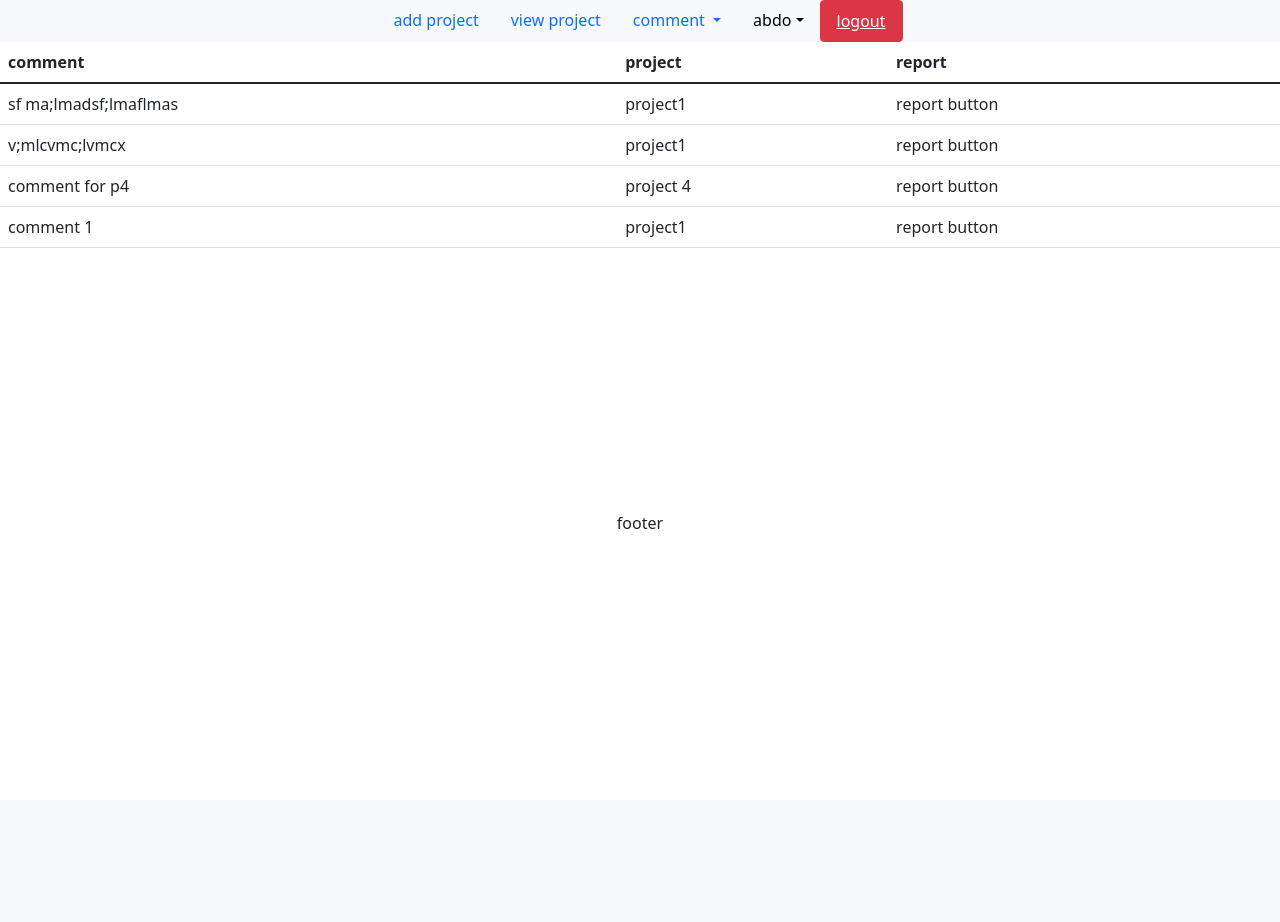
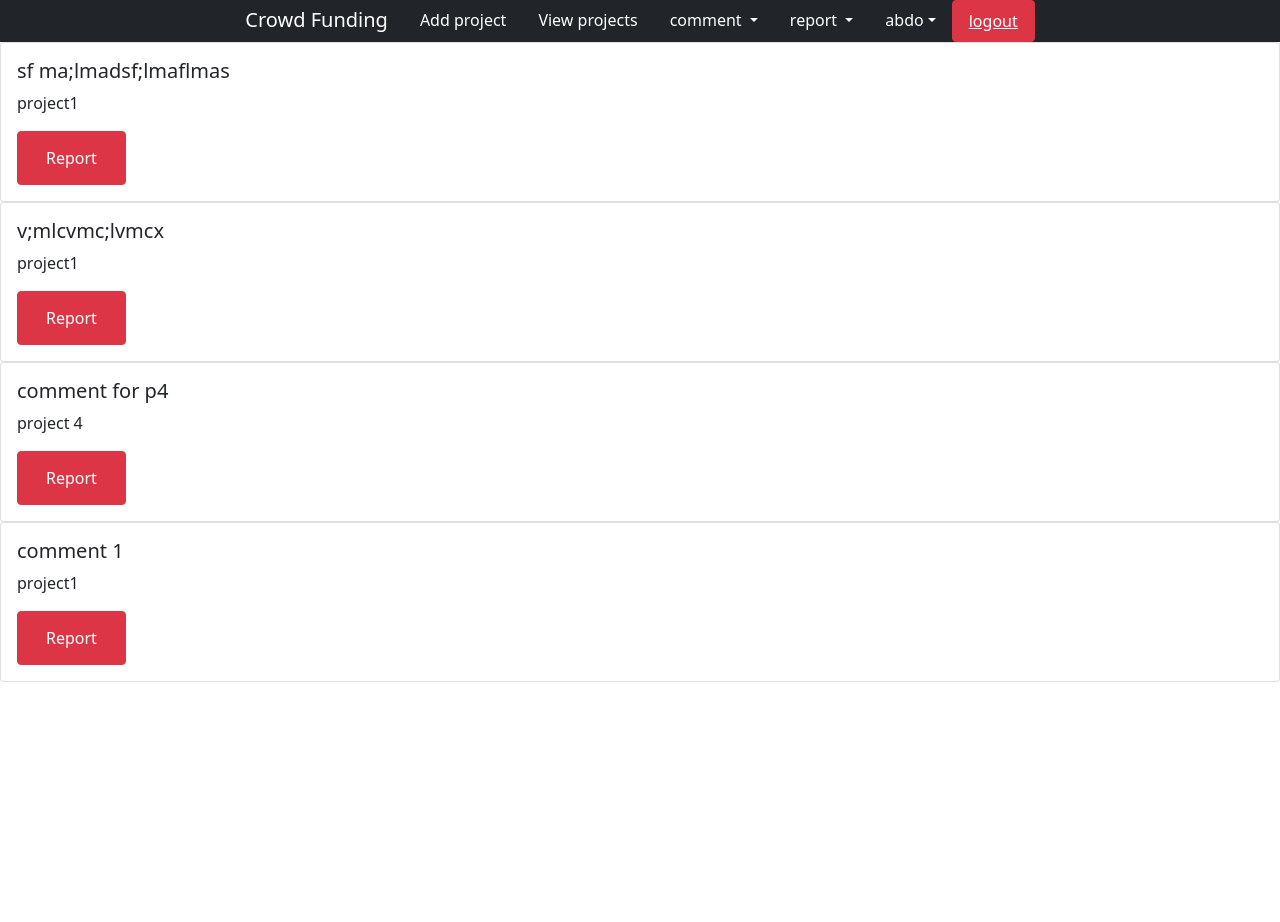
Before and after one commit to abdelrahman35/Django-project, a Django app: a page that uses templates/base.html in a window 1280 px wide. Shown: the top 922 px of the page. Before the commit the page ends 529 px from the top, so only its background shows below. Run offline with Django 3.2, Linux system fonts and the light colour scheme; a user stored in the database is signed in; data comes from the database, SQL or seed files in the repository; both versions use the stored data as it was after the commit; some libraries are stand-ins or nearby versions.

Commit message:
add reports and handle design

```diff
--- a/crowdFund/settings.py
+++ b/crowdFund/settings.py
@@ -126,3 +126,5 @@ STATIC_URL = '/static/'
 # https://docs.djangoproject.com/en/3.2/ref/settings/#default-auto-field
 
 DEFAULT_AUTO_FIELD = 'django.db.models.BigAutoField'
+# MEDIA_URL='/media/'
+# MEDIA_ROOT='media'
--- a/crowdFund/urls.py
+++ b/crowdFund/urls.py
@@ -18,7 +18,7 @@ from django.urls import path, include
 from userApp import views
 
 urlpatterns = [
-    path('',views.home),
+    path('',views.home, name="home"),
     path('admin/', admin.site.urls),
     path('user/',include('userApp.urls')),
     path('project',include('projectApp.urls'))
--- a/projectApp/models.py
+++ b/projectApp/models.py
@@ -42,6 +42,8 @@ class Projectcomments(models.Model):
     comment_id = models.AutoField(primary_key=True)
     comment = models.TextField(max_length=1000)
     project_id = models.ForeignKey(Projects, on_delete=models.CASCADE)
+    def __str__(self):
+        return self.comment
 
 class Commentsreport(models.Model):
     comment_id = models.ForeignKey(Projectcomments, on_delete=models.CASCADE)
--- a/projectApp/urls.py
+++ b/projectApp/urls.py
@@ -6,11 +6,14 @@ import userApp.views
 from userApp import views
 from projectApp import views
 urlpatterns = [
-    path('admin/', admin.site.urls),
-    path('', userApp.views.home),
+    # path('admin/', admin.site.urls),
+    # path('', userApp.views.home),
     path('projectadd',views.AddProject,name='projectadd'),
     path('viewprojects',views.viewproject,name='viewprojects'),
     path('idproject/<int:id>/',views.projectDetails,name='projectdetails'),
     path('viewcomment',views.viewComments,name='viewcomment'),
-    path('comment',views.AddCommentView, name="Addcomment")
+    path('viewreport', views.viewReports, name='viewreport'),
+    path('comment',views.AddCommentView, name="Addcomment"),
+    path('report', views.AddReportView, name="AddReport"),
+
 ]
--- a/projectApp/views.py
+++ b/projectApp/views.py
@@ -3,7 +3,7 @@ from django.shortcuts import render, redirect
 from django.http import HttpResponse
 from django.urls import reverse
 from projectApp import models
-from .forms import ProjectAddForm , AddCommentForm
+from .forms import ProjectAddForm , AddCommentForm ,AddReportForm ,Commentsreport
 from django.contrib.auth.decorators import login_required
 
 # Create your views here.
@@ -53,6 +53,22 @@ def viewComments(request, project_id):
 def viewComments(request):
     comment = Projectcomments.objects.all()
     return render(request, 'project/viewComment.html', {'comment':comment})
+@ login_required
+def AddReportView(request):
+    forms = AddReportForm()
+    if request.method == "POST":
+        forms = AddReportForm(request.POST)
+        if forms.is_valid():
+            myforms= forms.save()
+            myforms.user = request.user
+            myforms.save()
+            return redirect('viewprojects')
+    return render(request, 'project/AddReport.html', {'forms': forms})
+@login_required
+def viewReports(request):
+    report = Commentsreport.objects.all()
+    return render(request, 'project/viewReport.html', {'report':report})
+
 #
 # def CommentAddView(request):
 #     form = AddCommentForm()
--- a/templates/base.html
+++ b/templates/base.html
@@ -4,36 +4,52 @@
     <meta charset="UTF-8">
     <title>{% block title %}Title {% endblock %}</title>
 
-    <link href="https://cdn.jsdelivr.net/npm/bootstrap@5.1.3/dist/css/bootstrap.min.css" rel="stylesheet" integrity="sha384-1BmE4kWBq78iYhFldvKuhfTAU6auU8tT94WrHftjDbrCEXSU1oBoqyl2QvZ6jIW3" crossorigin="anonymous">
-
+    <link href="https://cdn.jsdelivr.net/npm/bootstrap@5.1.3/dist/css/bootstrap.min.css" rel="stylesheet"
+          integrity="sha384-1BmE4kWBq78iYhFldvKuhfTAU6auU8tT94WrHftjDbrCEXSU1oBoqyl2QvZ6jIW3" crossorigin="anonymous">
+          <script src='https://kit.fontawesome.com/a076d05399.js' crossorigin='anonymous'></script>
 
 </head>
-<body >
+<body>
 {% if user.is_authenticated %}
 
-<ul class="nav justify-content-center bg-light">
+<ul class="nav justify-content-center bg-dark">
+    <a class="navbar-brand" style="color: white;" href="{% url 'home' %}">Crowd Funding</a>
     <li class="nav-item">
-    <a class="nav-link active" aria-current="page" href="{% url 'projectadd' %}">add project</a>
+        <a class="nav-link active" style="color: white;" aria-current="page" href="{% url 'projectadd' %}">Add project</a>
     </li>
     <li class="nav-item">
-    <a class="nav-link" href="{% url 'viewprojects' %}">view project</a>
+        <a class="nav-link" style="color: white;" href="{% url 'viewprojects' %}">View projects</a>
     </li>
+
+<!--    </li>-->
+    <li class="nav-item dropdown">
+        <a class="nav-link dropdown-toggle" style="color: white;" id="navbarDropdown" role="button" data-bs-toggle="dropdown"
+           aria-haspopup="true" aria-expanded="false">
+            comment
+        </a>
+        <div class="dropdown-menu" aria-labelledby="navbarDropdown">
+            <a class="nav-link " href="{% url 'Addcomment'%}">Addcomment</a>
+            <a class="nav-link " href="{% url 'viewcomment'%}">View comments</a>
 
     </li>
         <li class="nav-item dropdown">
-        <a class="nav-link dropdown-toggle"  id="navbarDropdown" role="button" data-bs-toggle="dropdown" aria-haspopup="true" aria-expanded="false">
-          comment
+        <a class="nav-link dropdown-toggle" style="color: white;" id="navbarDropdown2" role="button" data-bs-toggle="dropdown"
+           aria-haspopup="true" aria-expanded="false">
+            report
         </a>
-        <div class="dropdown-menu" aria-labelledby="navbarDropdown">
-         <a class="nav-link "   href="{% url 'Addcomment'%}">Addcomment</a>
-         <a class="nav-link "   href="{% url 'viewcomment'%}">View comments</a>
+        <div class="dropdown-menu" aria-labelledby="navbarDropdown2">
+            <a class="nav-link " href="{% url 'AddReport'%}">Add report</a>
+            <a class="nav-link " href="{% url 'viewreport'%}">View reoprts</a>
 
     </li>
+
     <li class="nav-item">
-   <a class="nav-link  dropdown-toggle  "style="color: black" data-bs-toggle="dropdown" role="button"  >{{user.username}}</a>
+        <a class="nav-link  dropdown-toggle  " style="color: white" data-bs-toggle="dropdown" role="button">
+
+            {{user.username}}</a>
 
         <ul class="dropdown-menu">
-      <li><a class="dropdown-item" href="{% url 'viewUser' %}">  profile </a>
+            <li><a class="dropdown-item" href="{% url 'viewUser' %}"> profile </a>
                 </a>
             </li>
 
@@ -44,7 +60,7 @@
 
     </li>
     <li class="nav-item">
-    <button class="nav-link btn btn-danger"><a style="color:white" href="{% url 'logout' %}"> logout</a></button>
+        <button class="nav-link btn btn-danger"><a  style="color:white" href="{% url 'logout' %}"> logout</a></button>
     </li>
 
 </ul>
@@ -57,16 +73,7 @@
 {% endif %}
 {% endblock name %}
 
-<!--    <table class="table table-dark table-hover">-->
-<!--             {% for i in data %}-->
-<!--      </td>-->
 
-<!--        {{i.name}} <br>-->
-
-<!--      <td>-->
-<!--          {% endfor%}-->
-<!--  ...-->
-<!--</table>-->
 <pre>
 
 
@@ -92,7 +99,11 @@
 <footer style="text-align: center;">footer</footer>
 {% endif %}
 
-<script src="https://cdn.jsdelivr.net/npm/@popperjs/core@2.10.2/dist/umd/popper.min.js" integrity="sha384-7+zCNj/IqJ95wo16oMtfsKbZ9ccEh31eOz1HGyDuCQ6wgnyJNSYdrPa03rtR1zdB" crossorigin="anonymous"></script>
-<script src="https://cdn.jsdelivr.net/npm/bootstrap@5.1.3/dist/js/bootstrap.min.js" integrity="sha384-QJHtvGhmr9XOIpI6YVutG+2QOK9T+ZnN4kzFN1RtK3zEFEIsxhlmWl5/YESvpZ13" crossorigin="anonymous"></script>
+<script src="https://cdn.jsdelivr.net/npm/@popperjs/core@2.10.2/dist/umd/popper.min.js"
+        integrity="sha384-7+zCNj/IqJ95wo16oMtfsKbZ9ccEh31eOz1HGyDuCQ6wgnyJNSYdrPa03rtR1zdB"
+        crossorigin="anonymous"></script>
+<script src="https://cdn.jsdelivr.net/npm/bootstrap@5.1.3/dist/js/bootstrap.min.js"
+        integrity="sha384-QJHtvGhmr9XOIpI6YVutG+2QOK9T+ZnN4kzFN1RtK3zEFEIsxhlmWl5/YESvpZ13"
+        crossorigin="anonymous"></script>
 </body>
 </html>
--- a/templates/demo/viewuser.html
+++ b/templates/demo/viewuser.html
@@ -1,7 +1,6 @@
 {% extends 'base.html' %}
 {% block title %}list projects {% endblock  %}
 {% block name %}
-    <button class="btn btn-danger"><a style="color:white" href="{% url 'chan' %}"> change password</a></button>
 
 
 <table class="table">
@@ -11,7 +10,8 @@
       <th scope="col">email</th>
       <th scope="col">firsname</th>
       <th scope="col">lastname</th>
-         <th scope="col">phone</th>
+        <th scope="col">phone</th>
+
     </tr>
   </thead>
   <tbody>
@@ -21,6 +21,7 @@
       <td>{{user.first_name}}</td>
       <td>{{user.last_name}}</td>
         <td>01000000000</td>
+
     </tr>
 
 
--- /dev/null
+++ b/templates/project/home.html
@@ -0,0 +1,6 @@
+{% extends "base.html" %}
+
+{% block name %}
+<br>
+<p style="text-align: center;"> this is home page </p>
+{% endblock name %}
--- a/templates/project/viewComment.html
+++ b/templates/project/viewComment.html
@@ -4,30 +4,16 @@
 
 {% block name %}
 
- </table>
-    <table class="table">
-  <thead>
-    <tr>
-      <th scope="col">comment</th>
-      <th scope="col">project</th>
-      <th scope="col">report</th>
 
-    </tr>
-  </thead>
-    {% for com in comment %}
-        <tr>
+{% for com in comment %}
 
-    <td>{{ com.comment }}</td>
-    <td>{{ com.project_id }}</td>
-        <td >report button</td>
-          </tr>
-
-{% endfor %}
-
-
-
-  </tbody>
-</table>
-
-
+<div class="card-columns">
+<div class="card  style="width: 18rem;">
+  <div class="card-body">
+    <h5 class="card-title">{{ com.comment }}</h5>
+    <p class="card-text">{{ com.project_id }} </p>
+    <button class="btn btn-danger"> <a class="nav-link" style="color: white;" href="{% url 'AddReport'%}">Report</a></button>
+  </div>
+</div>
+</div>{% endfor %}
 {% endblock name %}
--- a/userApp/forms.py
+++ b/userApp/forms.py
@@ -7,7 +7,7 @@ class SignUpForm(UserCreationForm):
     first_name = forms.CharField(max_length=30, required=False, help_text='Optional.')
     last_name = forms.CharField(max_length=30, required=False, help_text='Optional.')
     email = forms.EmailField(max_length=254, help_text='Required. Inform a valid email address.')
-    image = forms.ImageField(required=False)
+    image = forms.ImageField(max_length=225,required=False )
     class Meta:
         model = User
         fields = ('username', 'first_name', 'last_name', 'email', 'password1', 'password2','image' )
--- a/userApp/urls.py
+++ b/userApp/urls.py
@@ -3,7 +3,7 @@ from django.urls import path,include
 from django.contrib.auth import views  as Authentication
 from userApp import views
 urlpatterns = [
-    path('', views.home),
+    # path('', views.home),
     path('signup', views.signup, name='sign'),
     path('logout',views.logOut , name='logout'),
     path('viewuser',views.viewuser,name='viewUser'),
--- a/userApp/views.py
+++ b/userApp/views.py
@@ -11,7 +11,7 @@ from .forms  import SignUpForm,User
 
 def home(request):
 
-    return render(request,'base.html')
+    return render(request,'project/home.html')
 
 def logOut(request):
     logoutsite(request)
```
Also changed, not shown: projectApp/forms.py (+6 -1 lines), templates/demo/chat.html (deleted, +0 -50 lines), templates/project/AddComment.html (+13 -7 lines), templates/project/AddReport.html (added, +11 -0 lines), templates/project/hash.html (added, +25 -0 lines), templates/project/viewReport.html (added, +24 -0 lines), db.sqlite3. Lines whose indentation alone changed are shown as unchanged.
